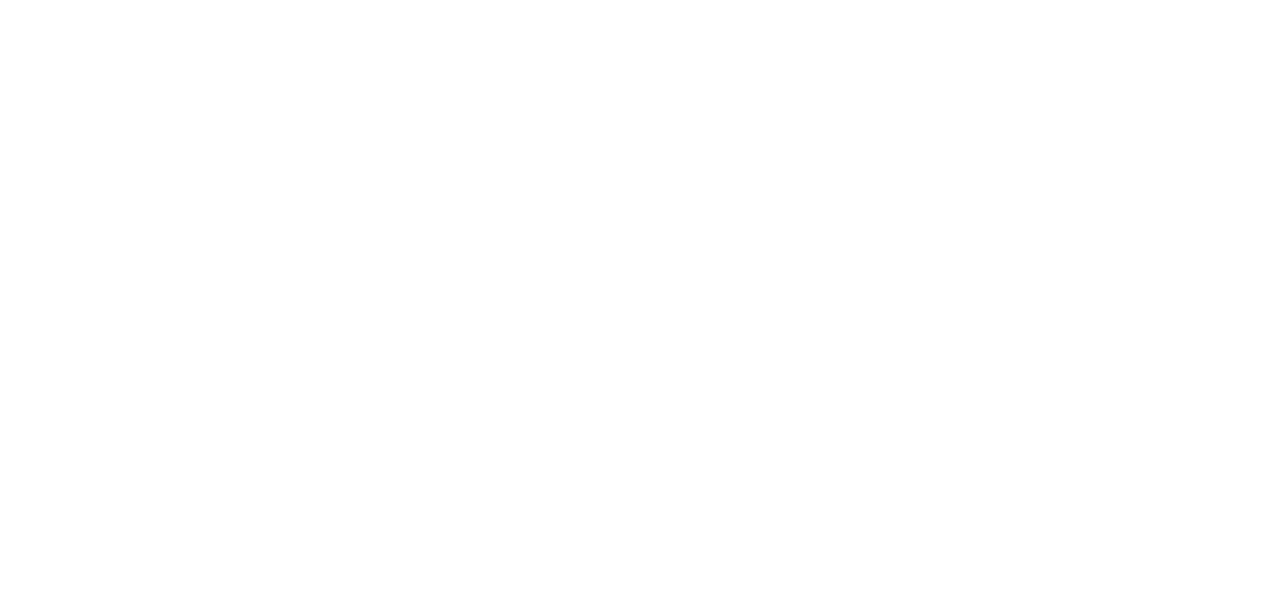
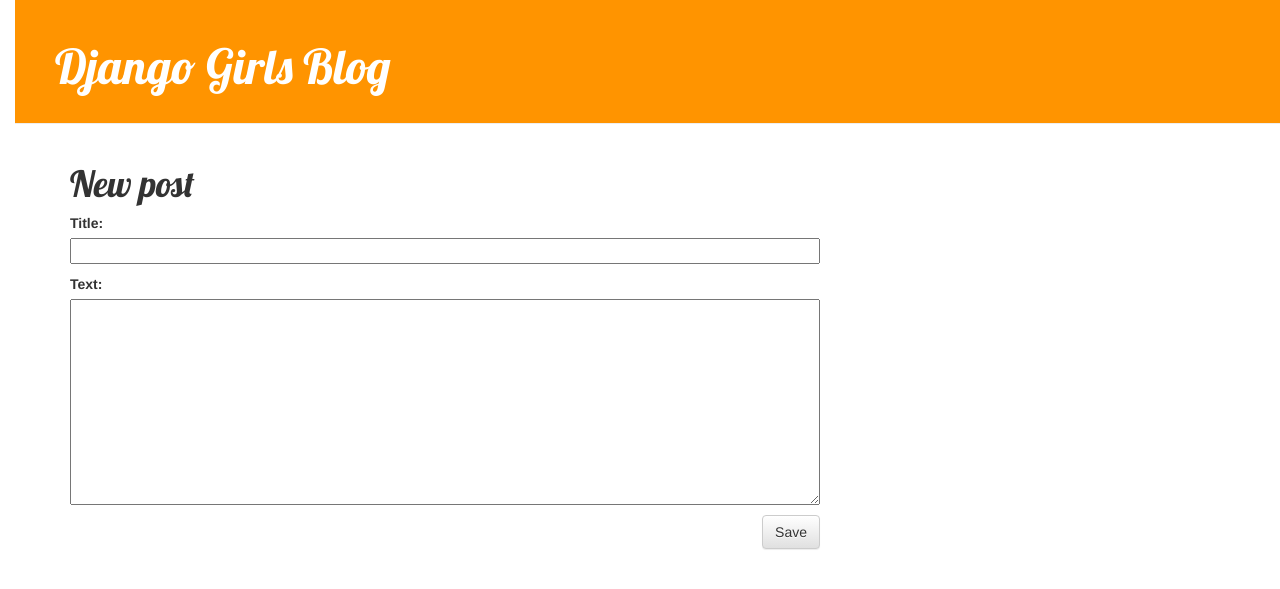
Before and after one commit to ajanet1993/MSD_8210, a Django app: page /post/new/ in a window 1280 px wide. Before the commit the part shown is empty. Shown: the top 589 px of the page. Run offline with Django 3.2, Linux system fonts and the light colour scheme; some libraries are stand-ins or nearby versions.

Commit message:
Forms creation

```diff
--- a/blog/templates/blog/base.html
+++ b/blog/templates/blog/base.html
@@ -9,7 +9,9 @@
     </head>
     <body>
         <div class="page-header">
+		{% if user.is_authenticated %}
             <a href="{% url 'post_new' %}" class="top-menu"><span class="glyphicon glyphicon-plus"></span></a>
+			{% endif %}
             <h1><a href="/">Django Girls Blog</a></h1>
         </div>
         <div class="content container">
--- a/blog/templates/blog/post_detail.html
+++ b/blog/templates/blog/post_detail.html
@@ -7,6 +7,9 @@
                 {{ post.published_date }}
             </div>
         {% endif %}
+        {% if user.is_authenticated %}
+     <a class="btn btn-default" href="{% url 'post_edit' pk=post.pk %}"><span class="glyphicon glyphicon-pencil"></span></a>
+{% endif %}
         <h1>{{ post.title }}</h1>
         <p>{{ post.text|linebreaksbr }}</p>
     </div>
--- a/blog/templates/blog/post_edit.html
+++ b/blog/templates/blog/post_edit.html
@@ -0,0 +1,9 @@
+{% extends 'blog/base.html' %}
+
+{% block content %}
+    <h1>New post</h1>
+    <form method="POST" class="post-form">{% csrf_token %}
+        {{ form.as_p }}
+        <button type="submit" class="save btn btn-default">Save</button>
+    </form>
+{% endblock %}
--- a/blog/urls.py
+++ b/blog/urls.py
@@ -5,4 +5,5 @@
     url(r'^$', views.post_list, name='post_list'),
     url(r'^post/(?P<pk>\d+)/$', views.post_detail, name='post_detail'),
     url(r'^post/new/$', views.post_new, name='post_new'),
+	 url(r'^post/(?P<pk>\d+)/edit/$', views.post_edit, name='post_edit'),
 ]
--- a/blog/views.py
+++ b/blog/views.py
@@ -3,6 +3,7 @@
 from .models import Post
 from django.shortcuts import render, get_object_or_404
 from .forms import PostForm
+from django.shortcuts import redirect
 
 def post_list(request):
     posts = Post.objects.filter(published_date__lte=timezone.now()).order_by('published_date')
@@ -14,3 +15,31 @@
 def post_new(request):
     form = PostForm()
     return render(request, 'blog/post_edit.html', {'form': form})
+
+
+def post_new(request):
+    if request.method == "POST":
+        form = PostForm(request.POST)
+        if form.is_valid():
+            post = form.save(commit=False)
+            post.author = request.user
+            post.published_date = timezone.now()
+            post.save()
+            return redirect('post_detail', pk=post.pk)
+    else:
+        form = PostForm()
+    return render(request, 'blog/post_edit.html', {'form': form})
+
+def post_edit(request, pk):
+    post = get_object_or_404(Post, pk=pk)
+    if request.method == "POST":
+        form = PostForm(request.POST, instance=post)
+        if form.is_valid():
+            post = form.save(commit=False)
+            post.author = request.user
+            post.published_date = timezone.now()
+            post.save()
+            return redirect('post_detail', pk=post.pk)
+    else:
+        form = PostForm(instance=post)
+    return render(request, 'blog/post_edit.html', {'form': form})
```
